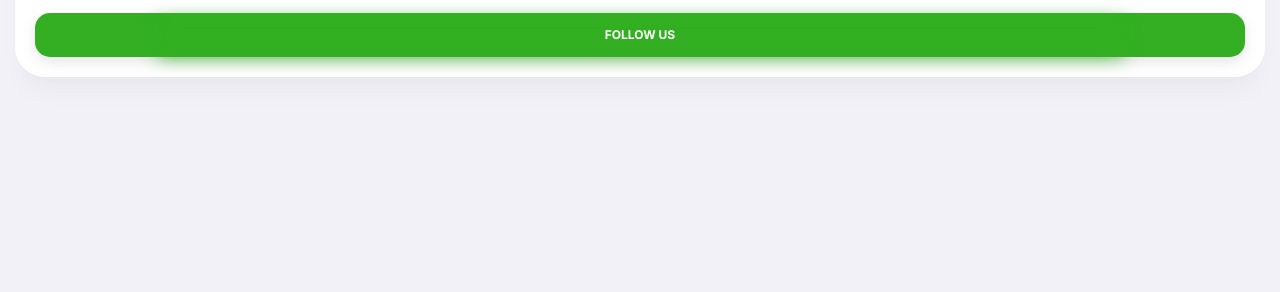
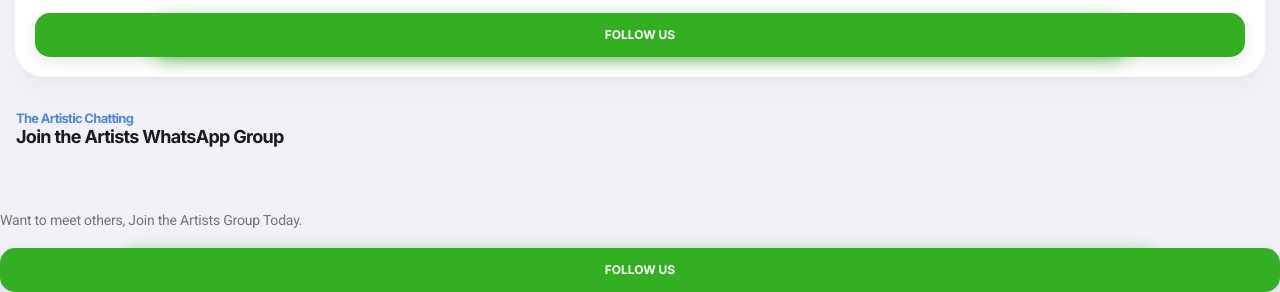
Before and after one commit to Nabobeat/GlobalArt2023, a plain HTML site: page index.html in a window 1280 px wide. Shown: the part 1656-1948 px from the top of the page. Before the commit the page ends 1823 px from the top, so only its background shows below. Drawn offline with Linux system fonts and the light colour scheme.

Commit message:
Update index.html

```diff
--- a/index.html
+++ b/index.html
@@ -154,6 +154,10 @@
 <div id="menu-bell" style="height:300px; " class="offcanvas offcanvas-top offcanvas-detached rounded-m"><div class="header-clear-small">
     		<h1 class="color-theme text-center opacity-60 font-30 font-700 mb-n2">NOTIFICATIONS&nbsp;&nbsp;&nbsp;&nbsp;&nbsp;&nbsp;&nbsp;&nbsp;&nbsp;&nbsp;&nbsp;&nbsp;&nbsp;&nbsp;&nbsp;<a href="#" data-bs-dismiss="offcanvas" class="close-menu "><i class="bis bi-x-circle-fill color-red-dark opacity-700 font-30"></i></a></h1>
     		<hr>
+<a href="https://chat.whatsapp.com/JV0C7UAtqIxLnbhVwymdkH"><div class="alert border-blue-dark alert-dismissible color-blue-dark rounded-xxl fade show" role="alert">
+<strong>INFORMATION</strong> - Join the upcoming artist whatsapp group. <button type="button" class="btn-close color-blue-dark opacity-90 font-11 pt-3 mt-1" data-bs-dismiss="alert" aria-label="Close"></button>
+</div></a>
+	<hr>
 	<div class="alert bg-fade2-yellow color-theme border border-yellow-dark alert-dismissible rounded-xxl fade show" role="alert">
 <strong>NEW</strong><span class="opacity-60"> - Happy New Year🎊 2024 To You All.</span>
 <button type="button" class="btn-close opacity-90 font-11 pt-3 mt-1" data-bs-dismiss="alert" aria-label="Close"></button>
@@ -348,6 +352,17 @@ Get this beat fully packed only for <strong><span style="color: red;"> CENSORED<
 We post on a regular. You'll get a better idea of our principles and Beats values.
 </p>
 <a href="https://whatsapp.com/channel/0029VaIS5TsIt5rv8eL0Lb38" class="btn btn-s btn-full rounded-s font-700 text-uppercase bg-whatsapp shadow-bg shadow-bg-s">Follow Us</a>
+</div>
+</div>
+	<div class="align-self-center">
+<h5 class="ps-3 color-highlight font-13 mb-n1">The Artistic Chatting</h5>
+<h4 class="ps-3 mb-0">Join the Artists WhatsApp Group</h4>
+</div>
+</div>
+<p class="mb-3">
+Want to meet others, Join the Artists Group Today.
+</p>
+<a href="https://chat.whatsapp.com/JV0C7UAtqIxLnbhVwymdkH" class="btn btn-s btn-full rounded-s font-700 text-uppercase bg-whatsapp shadow-bg shadow-bg-s">Follow Us</a>
 </div>
 </div>
 <div class="offcanvas offcanvas-modal rounded-m offcanvas-detached" data-card-height="100" id="gone">
```
